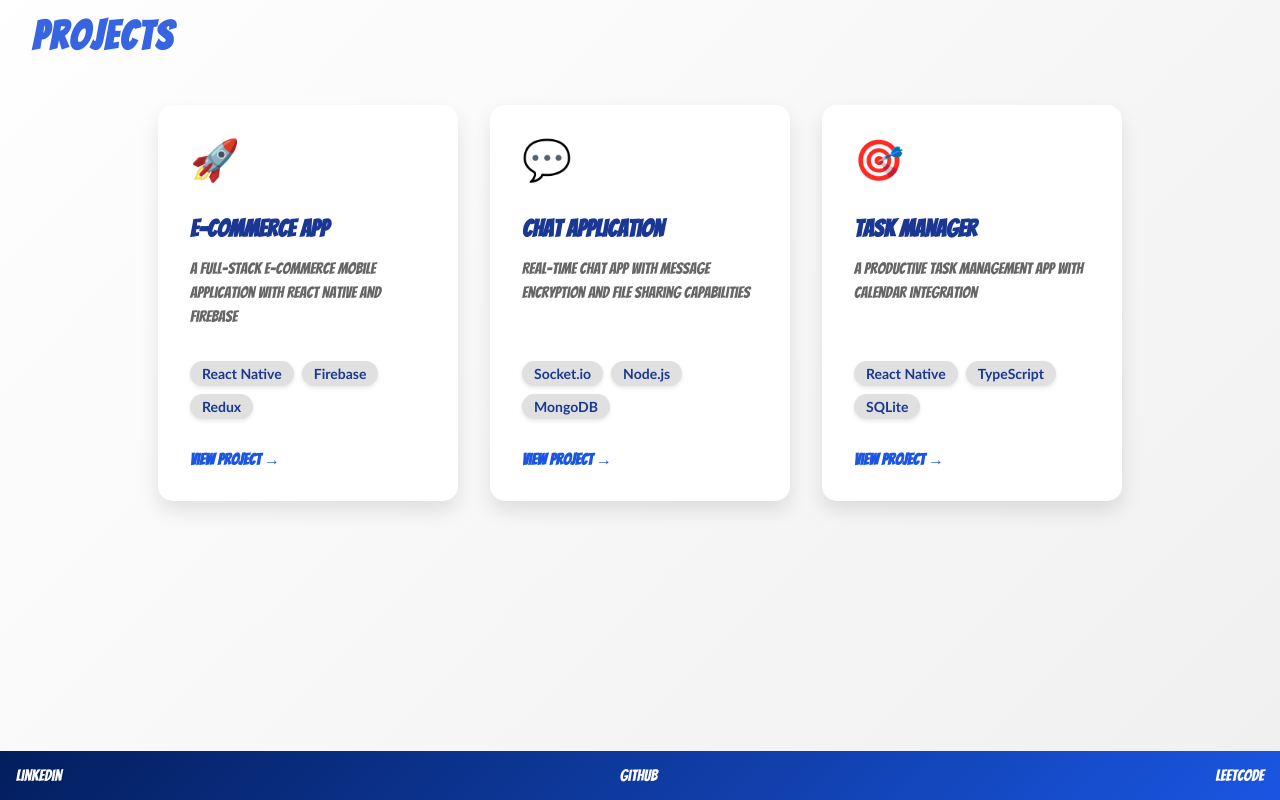
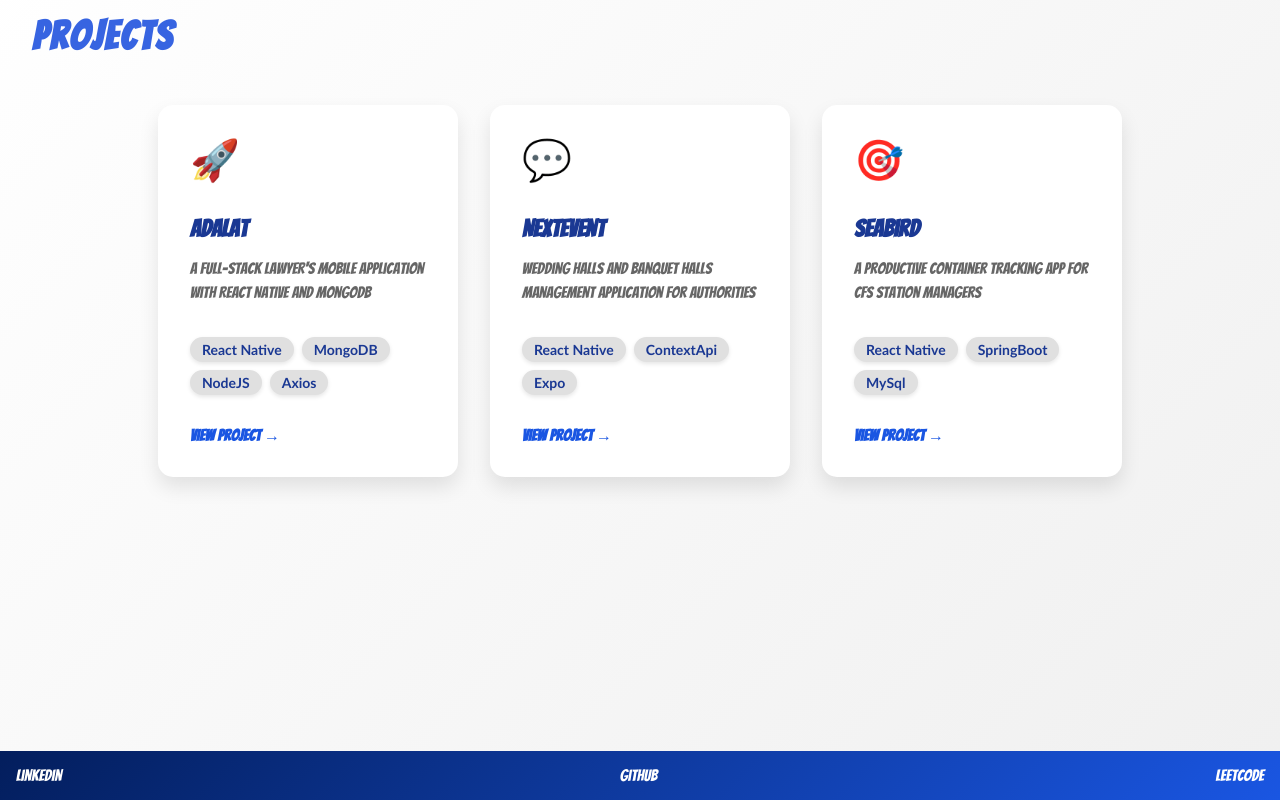
Before and after one commit to sam2002jain/myportfolio, a Next.js app: page / in a window 1280 px wide. Shown: the part 1713-2513 px from the top of the page. Built offline with nearby package versions, Linux system fonts and the light colour scheme; a web font is replaced by a local one.

Commit message:
project added

```diff
--- a/src/app/page.tsx
+++ b/src/app/page.tsx
@@ -237,42 +237,43 @@ export default function Home() {
         <div className={styles.projectsContainer}>
           <div className={styles.projectCard}>
             <div className={styles.projectIcon}>🚀</div>
-            <h3>E-Commerce App</h3>
-            <p>A full-stack e-commerce mobile application with React Native and Firebase</p>
+            <h3>Adalat</h3>
+            <p>A full-stack Lawyer's mobile application with React Native and MongoDB</p>
             <div className={styles.projectTech}>
               <span className={styles.techBadge}>React Native</span>
-              <span className={styles.techBadge}>Firebase</span>
-              <span className={styles.techBadge}>Redux</span>
+              <span className={styles.techBadge}>MongoDB</span>
+              <span className={styles.techBadge}>NodeJS</span>
+              <span className={styles.techBadge}>Axios</span>
             </div>
-            <a onClick={() => handleProjectClick('E-Commerce App')} className={styles.projectLink}>
+            <a onClick={() => handleProjectClick('Adalat')} className={styles.projectLink}>
               View Project →
             </a>
           </div>
 
           <div className={styles.projectCard}>
             <div className={styles.projectIcon}>💬</div>
-            <h3>Chat Application</h3>
-            <p>Real-time chat app with message encryption and file sharing capabilities</p>
+            <h3>NextEvent</h3>
+            <p>Wedding halls and Banquet Halls Management Application for authorities</p>
             <div className={styles.projectTech}>
-              <span className={styles.techBadge}>Socket.io</span>
-              <span className={styles.techBadge}>Node.js</span>
-              <span className={styles.techBadge}>MongoDB</span>
+              <span className={styles.techBadge}>React Native</span>
+              <span className={styles.techBadge}>ContextApi</span>
+              <span className={styles.techBadge}>Expo</span>
             </div>
-            <a onClick={() => handleProjectClick('Chat Application')} className={styles.projectLink}>
+            <a onClick={() => handleProjectClick('NextEvent')} className={styles.projectLink}>
               View Project →
             </a>
           </div>
 
           <div className={styles.projectCard}>
             <div className={styles.projectIcon}>🎯</div>
-            <h3>Task Manager</h3>
-            <p>A productive task management app with calendar integration</p>
+            <h3>Seabird</h3>
+            <p>A productive container tracking app for CFS station Managers</p>
             <div className={styles.projectTech}>
               <span className={styles.techBadge}>React Native</span>
-              <span className={styles.techBadge}>TypeScript</span>
-              <span className={styles.techBadge}>SQLite</span>
+              <span className={styles.techBadge}>SpringBoot</span>
+              <span className={styles.techBadge}>MySql</span>
             </div>
-            <a onClick={() => handleProjectClick('Task Manager')} className={styles.projectLink}>
+            <a onClick={() => handleProjectClick('Saebird')} className={styles.projectLink}>
               View Project →
             </a>
           </div>
@@ -292,40 +293,44 @@ export default function Home() {
               ✕
             </button>
             <h2>Project: {selected}</h2>
-            {selected === 'E-Commerce App' && (
+            {selected === 'Adalat' && (
               <div>
-                <p>A comprehensive e-commerce mobile application built with React Native and Firebase.</p>
+                <p>A comprehensive Lawyer's mobile application built with React Native and MongoDB.</p>
                 <h3>Key Features:</h3>
                 <ul>
                   <li>User authentication</li>
-                  <li>Product browsing and search</li>
-                  <li>Shopping cart functionality</li>
-                  <li>Payment integration</li>
+                  <li>Case Add</li>
+                  <li>Audio Recording functionality</li>
+                  <li>Document scanning and saving</li>
+
                 </ul>
+                <a>Github</a>
               </div>
             )}
-            {selected === 'Chat Application' && (
+            {selected === 'NextEvent' && (
               <div>
-                <p>A secure real-time chat application with advanced features.</p>
+                <p>Booking Event Venues according to muhurat and calender.</p>
                 <h3>Key Features:</h3>
                 <ul>
-                  <li>End-to-end encryption</li>
-                  <li>File sharing</li>
-                  <li>Real-time messaging</li>
-                  <li>User authentication</li>
+                  <li>Muhuratam Calender</li>
+                  <li>Easily see Booked and Available Halls</li>
+                  <li>Partial Payment or Full Payment</li>
+
                 </ul>
+                <a>Github</a>
               </div>
             )}
-            {selected === 'Task Manager' && (
+            {selected === 'Saebird' && (
               <div>
-                <p>A productivity-focused task management application.</p>
+                <p>To get Tracking of Shipment Container and estimated delivery</p>
                 <h3>Key Features:</h3>
                 <ul>
-                  <li>Calendar integration</li>
-                  <li>Task creation and tracking</li>
-                  <li>Priority setting</li>
-                  <li>Reminders and notifications</li>
+                  <li>Estimated Delivery</li>
+                  <li>OCR functionality</li>
+                  <li>SMTP functionality</li>
+                  <li>Real time update of shipment</li>
                 </ul>
+                <a>Github</a>
               </div>
             )}
           </div>
```
